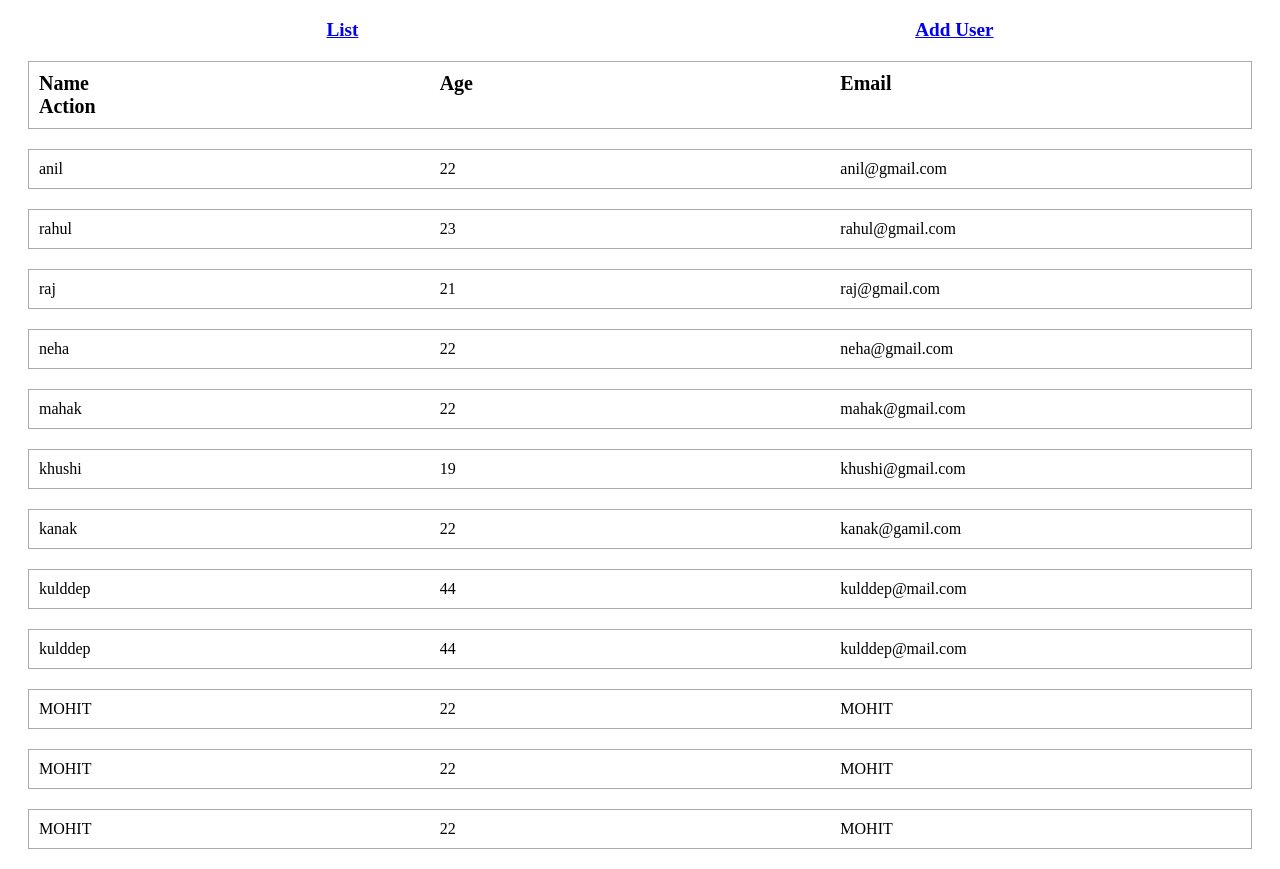
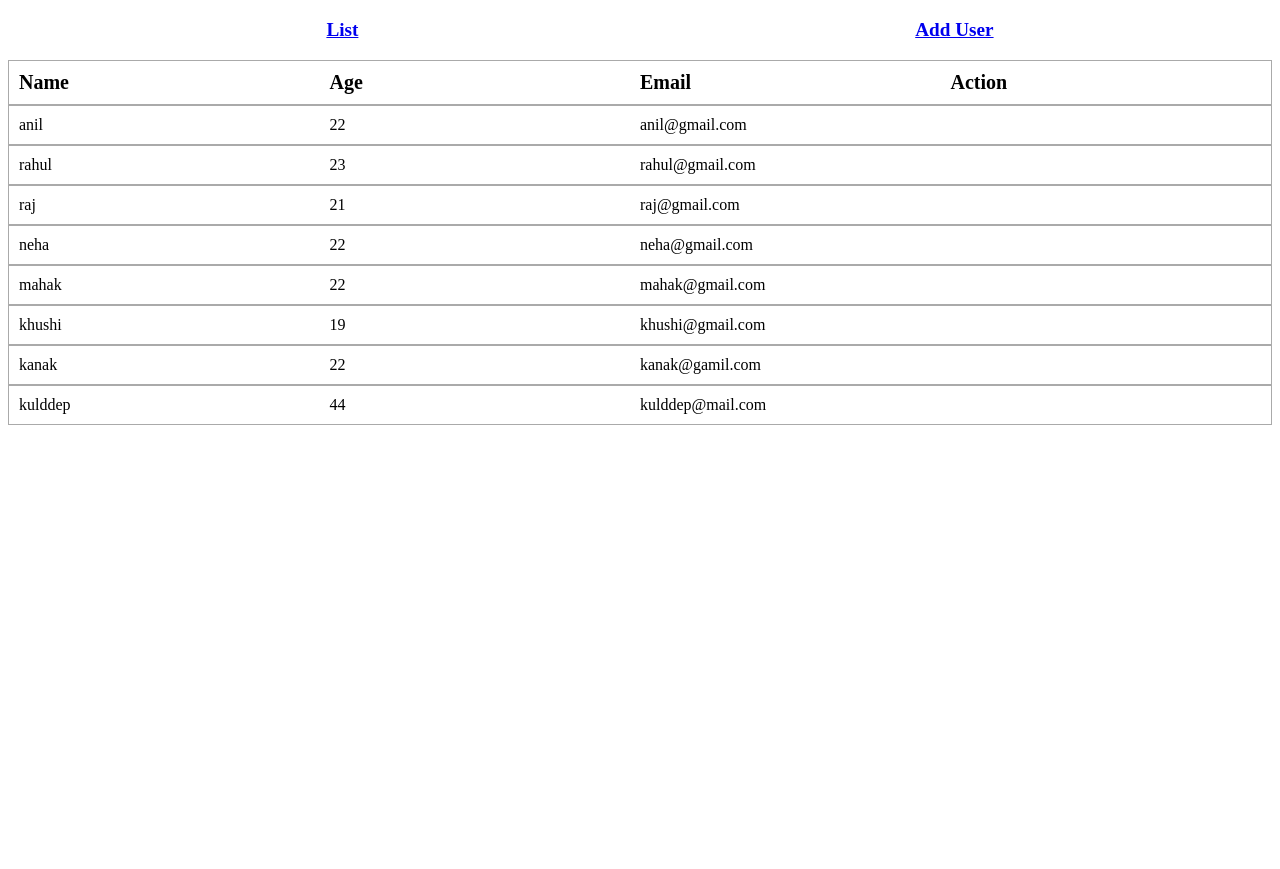
Before and after one commit to muskan-chouhan/react, a React (Vite) app in the folder 63-route-users-ui/: page / in a window 1280 px wide. After the commit the page ends 800 px from the top, so only its background shows below. Built offline with nearby package versions, Linux system fonts and the light colour scheme; data requests are answered from the project's data file.

Commit message:
add action button to delete user

```diff
--- a/63-route-users-ui/db.json
+++ b/63-route-users-ui/db.json
@@ -42,35 +42,12 @@
       "age": 22,
       "email": "kanak@gamil.com"
     },
-    {
-      "id": "3459",
-      "name": "kulddep",
-      "age": "44",
-      "email": "kulddep@mail.com"
-    },
+
     {
       "id": "3451",
       "name": "kulddep",
       "age": "44",
       "email": "kulddep@mail.com"
-    },
-    {
-      "id": "e779",
-      "name": "MOHIT",
-      "age": "22",
-      "email": "MOHIT"
-    },
-    {
-      "id": "f0c0",
-      "name": "MOHIT",
-      "age": "22",
-      "email": "MOHIT"
-    },
-    {
-      "id": "c5f0",
-      "name": "MOHIT",
-      "age": "22",
-      "email": "MOHIT"
     }
   ]
 }
--- a/63-route-users-ui/src/App.css
+++ b/63-route-users-ui/src/App.css
@@ -1,11 +1,10 @@
 .user-list {
   display: grid;
-  grid-template-columns: 1fr 1fr 1fr;
+  grid-template-columns: 1fr 1fr 1fr 1fr ;
   border: 1px solid #aaa;
-  margin: 20px;
+  margin: 0;
   padding: 10px;
   list-style: none;
-
 }
 
 
```
